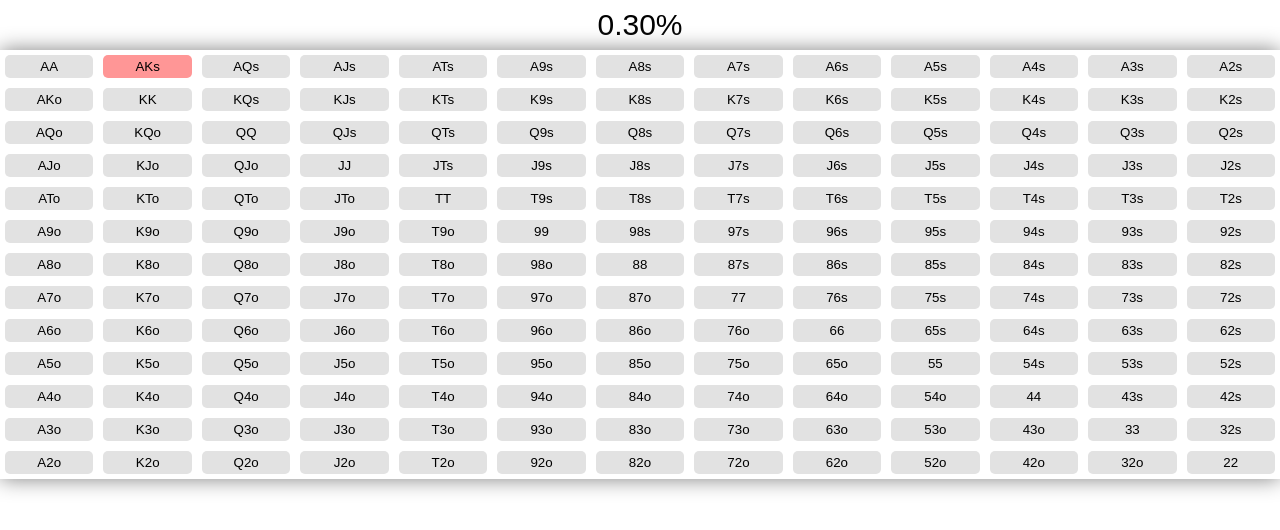
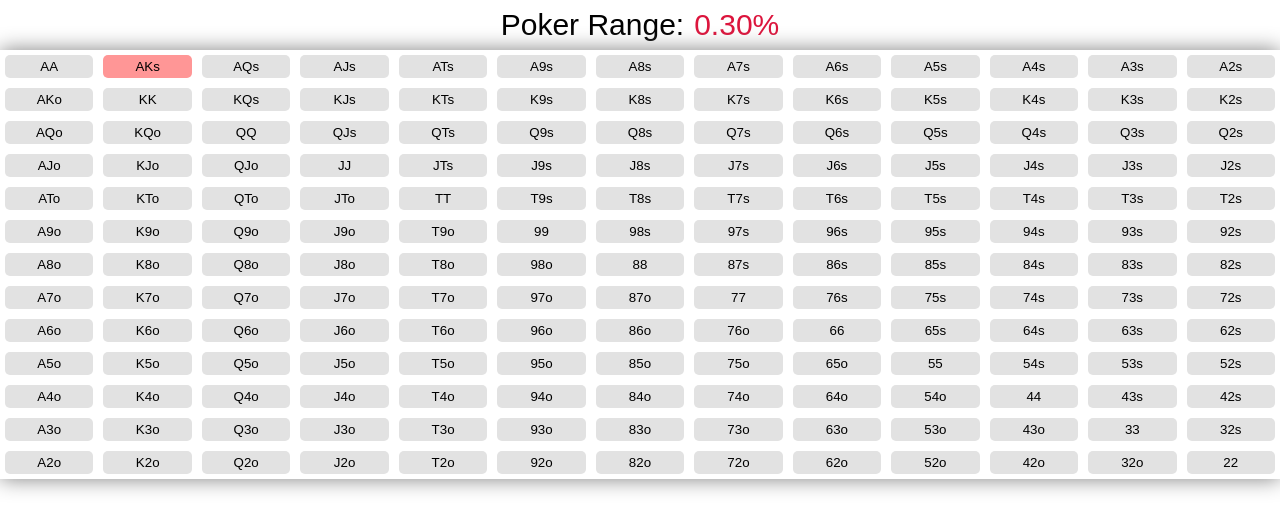
Before and after one commit to mreleftheros/poker-range, a plain HTML site: page index.html in a window 1280 px wide. Both pictures are taken after a click on the button "AKs". Drawn offline with Linux system fonts and the light colour scheme.

Commit message:
Update result UI

```diff
--- a/scripts/app.js
+++ b/scripts/app.js
@@ -57,9 +57,11 @@ const markBtn = e => {
 
 const updateResult = () => {
   let result = score / total * 100;
-  let resultString = `${result.toFixed(2)}%`;
+  let resultPercent = result.toFixed(2);
 
-  pokerResult.textContent = resultString;
+  pokerResult.innerHTML = `
+  Poker Range: <span class="poker__container__result__number">${resultPercent}%</span>
+  `;
 }
 
 const updateScore = e => {
--- a/styles/style.scss
+++ b/styles/style.scss
@@ -14,6 +14,11 @@
       justify-content: center;
       align-items: center;
       font-size: 3rem;
+
+      &__number {
+        margin-left: 1rem;
+        color: crimson;
+      }
     }
 
     &__grid {
```
Also changed, not shown: styles/style.css, 1 other file.
